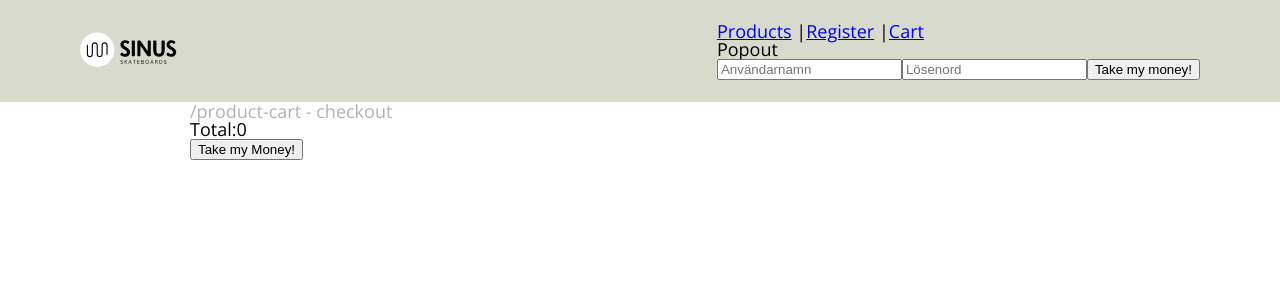
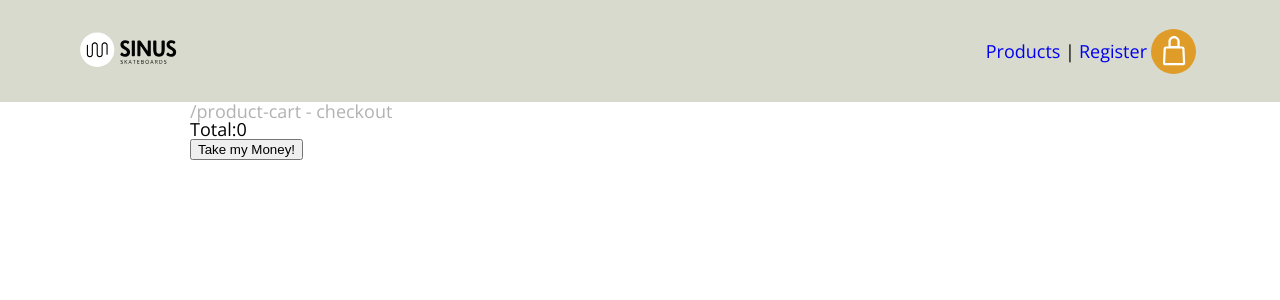
Before and after one commit to nkoreanhipster/sinus-webshop, a Vue app in the folder frontend/: page /checkout in a window 1280 px wide. Shown: the top 300 px of the page. Built offline with nearby package versions, Linux system fonts and the light colour scheme.

Commit message:
did some more styling

```diff
--- a/frontend/src/components/Navigation.vue
+++ b/frontend/src/components/Navigation.vue
@@ -4,7 +4,7 @@
       <!-- Left side of the header -->
       <div class="logo">
         <router-link to="/">
-        <img src="../assets/sinus-logo.svg" alt="" width="100" height="100">
+          <img src="../assets/sinus-logo.svg" alt="" width="100" height="100" />
         </router-link>
       </div>
 
@@ -14,18 +14,27 @@
           <li><router-link to="/">Products</router-link> |</li>
 
           <li v-if="isCurrentUserAuthenticated">
-            <router-link to="/profile">My account</router-link> |
+            <router-link to="/profile">My account</router-link>
           </li>
-          <li v-else-if="!isCurrentUserAuthenticated"><router-link to="/register">Register</router-link> |</li>
+          <li v-else-if="!isCurrentUserAuthenticated">
+            <router-link to="/register">Register</router-link>
+          </li>
+
+          <li style="display: none;">
+            <CartPopOut />
+            <Login />
+          </li>
+
           <li>
-            <router-link to="/checkout">Cart</router-link>
-                <CartPopOut/>
-                <Login/>
+            <router-link to="/checkout">
+              <div class="checkout-button">
+                <img class="image" src="~@/assets/bag.svg"/>
+              </div>
+            </router-link>
           </li>
         </ol>
       </nav>
     </div>
-
 
     <!-- <div class="nav-inner">
       <router-link to="/">Products</router-link> |
--- a/frontend/src/components/ProductBox.vue
+++ b/frontend/src/components/ProductBox.vue
@@ -1,7 +1,7 @@
 <template>
-  <article class="mv-4 p-1" style="border: 2px solid #000000aa">
+  <article class="mv-4 p-1">
     <ProductItem :product="product" />
-    <div>
+    <div class="product-box">
       <input type="number" v-model.number="amountToAddToCart" />
       <button @click="addToCart" class="pv-1 ph-6">+</button>
     </div>
--- a/frontend/src/components/ProductItem.vue
+++ b/frontend/src/components/ProductItem.vue
@@ -16,6 +16,7 @@
       :src="product.imgFile"
       @error="$event.target.src = '/images/gallagher-not.found.png'"
     />
+    <img src="~@/assets/bag.svg"/>
     <p>{{ product.title }}</p>
     <i>{{ product.price }} SEK</i>
 
--- a/frontend/src/styles/_classes.scss
+++ b/frontend/src/styles/_classes.scss
@@ -9,8 +9,13 @@
     background-color: $gray-2;
 }
 
+.nav-links {
+    display: flex;
+    align-items: center;
+}
+
 .nav-links > li{
-    display: inline;
+    margin-right: 0.4rem;
 }
 
 .nav-cart-popout {
@@ -19,8 +24,30 @@
 
 .product-item {
     background-color: $gray-1;
+    width: 50rem;
+}
+
+.product-box {
+    width: 50rem;
 }
 
 .no-border {
     border-width: thick;
 }
+
+.checkout-button{
+    padding: 0;
+    margin: 0;
+    border-radius: 50%;
+    background-color: #DF9C29;
+    width: 45px;
+    height: 45px;
+    display: flex;
+    justify-content: center;
+    align-items: center
+}
+
+.image {
+    width: 30px;
+    height: 30px;
+}
--- a/frontend/src/styles/_reset.scss
+++ b/frontend/src/styles/_reset.scss
@@ -23,6 +23,11 @@ time, mark, audio, video {
 	font: inherit;
 	vertical-align: baseline;
 }
+
+a {
+	text-decoration: none;
+}
+
 /* HTML5 display-role reset for older browsers */
 article, aside, details, figcaption, figure,
 footer, header, hgroup, menu, nav, section {
```
Also changed, not shown: frontend/src/assets/bag.svg (added).
